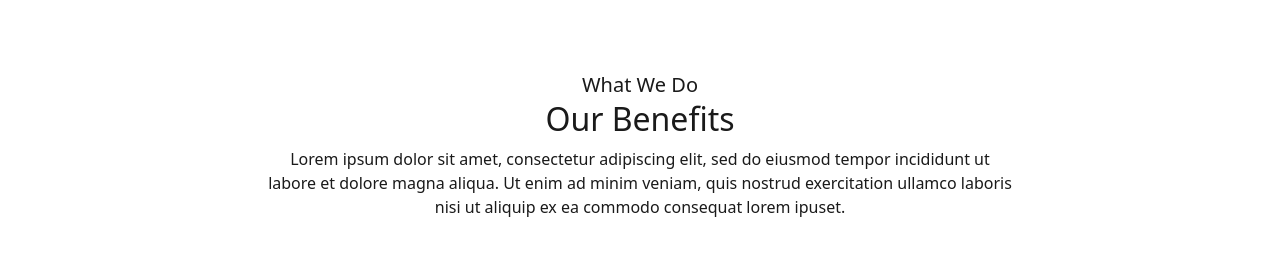
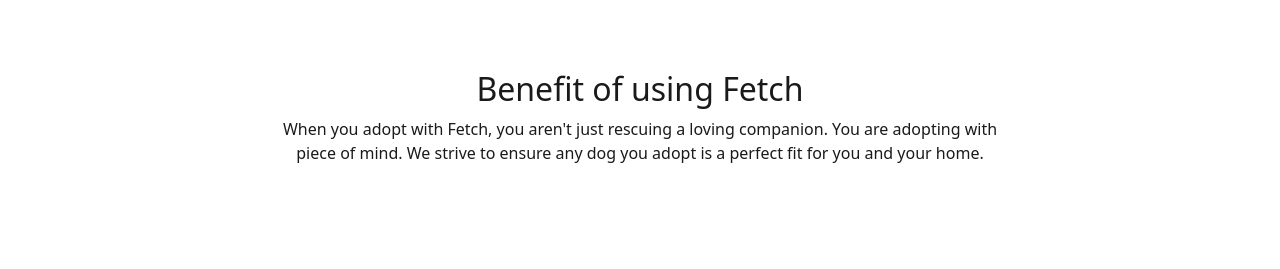
Before and after one commit to mattrobinette/FetchUI, an Angular app: page /home in a window 1280 px wide. Shown: the part 1238-1507 px from the top of the page. Built offline with nearby package versions, Linux system fonts and the light colour scheme.

Commit message:
Why Fetch

```diff
--- a/src/app/home/home.component.html
+++ b/src/app/home/home.component.html
@@ -81,9 +81,9 @@
 
 <section id="benefits" class="container page">
     <div class="col-lg-8 offset-lg-2 text-center">
-        <span class="lead">What We Do</span>
-        <h2>Our Benefits</h2>
-        <p>Lorem ipsum dolor sit amet, consectetur adipiscing elit, sed do eiusmod tempor incididunt ut labore et dolore magna aliqua. Ut enim ad minim veniam, quis nostrud exercitation ullamco laboris nisi ut aliquip ex ea commodo consequat lorem ipuset.</p>
+        <span class="lead"></span>
+        <h2>Benefit of using Fetch</h2>
+        <p>When you adopt with Fetch, you aren't just rescuing a loving companion. You are adopting with piece of mind. We strive to ensure any dog you adopt is a perfect fit for you and your home.</p>
     </div>
     <!-- /col -->
 </section>
```
